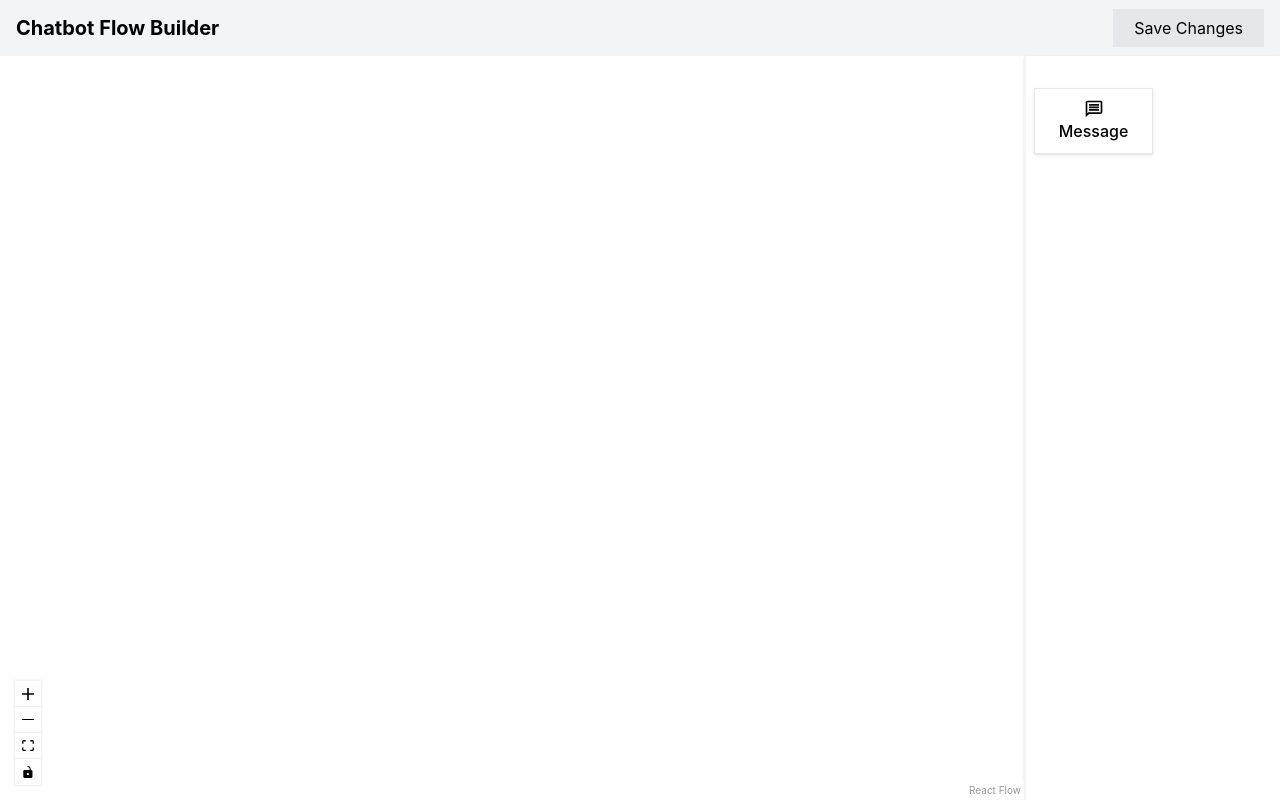
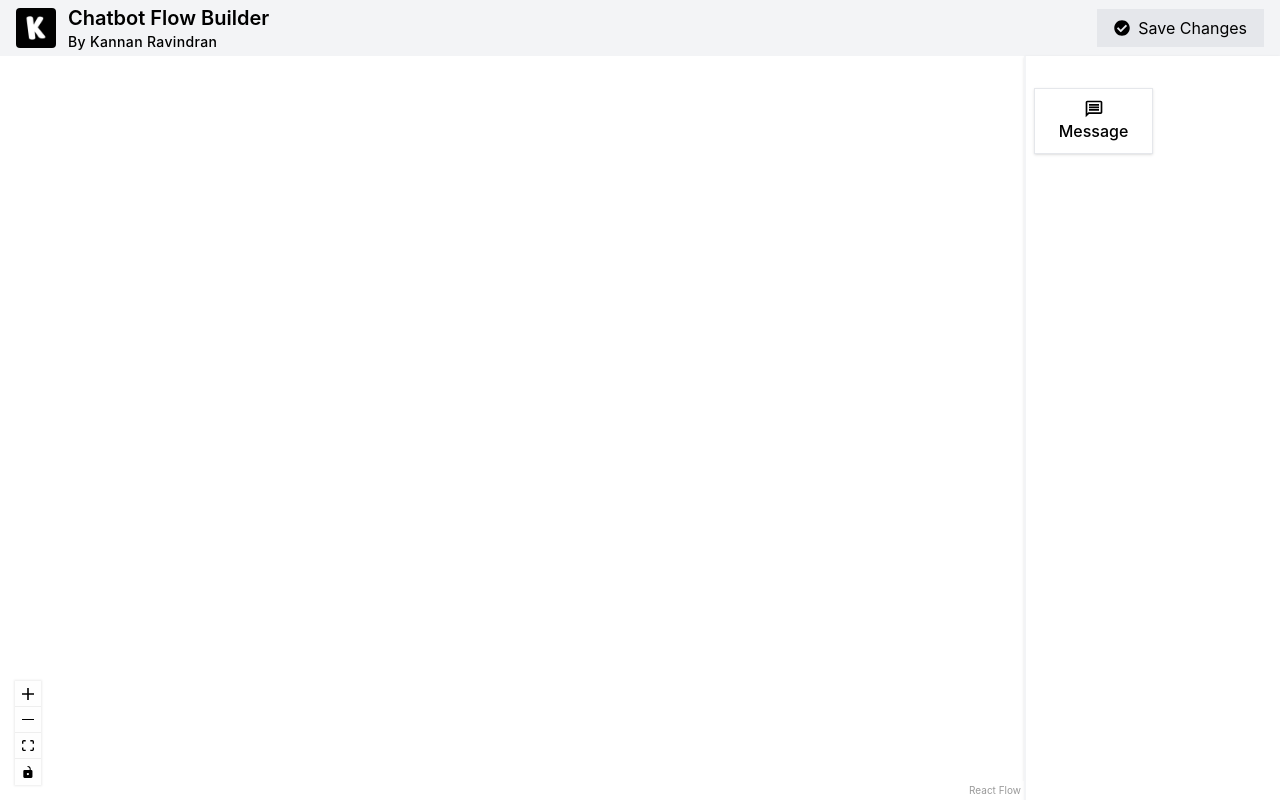
Before and after one commit to kannan-ravi/chat-flow-builder, a React (Vite) app: page / in a window 1280 px wide. Built offline with nearby package versions, Linux system fonts and the light colour scheme.

Commit message:
Save feature is completed

```diff
--- a/index.html
+++ b/index.html
@@ -2,6 +2,7 @@
 <html lang="en">
   <head>
     <meta charset="UTF-8" />
+    <link rel="icon" href="logo.jpg" type="image/x-icon">
     <meta name="viewport" content="width=device-width, initial-scale=1.0" />
     <title>Chatbot Flow</title>
   </head>
--- a/package.json
+++ b/package.json
@@ -16,6 +16,7 @@
     "react": "^19.1.0",
     "react-dom": "^19.1.0",
     "react-icons": "^5.5.0",
+    "react-toastify": "^11.0.5",
     "tailwindcss": "^4.1.11"
   },
   "devDependencies": {
--- a/src/App.tsx
+++ b/src/App.tsx
@@ -10,6 +10,7 @@ import {
   type Connection,
   type IsValidConnection,
   type NodeMouseHandler,
+  getConnectedEdges,
 } from "@xyflow/react";
 
 import Header from "./components/layout/Header";
@@ -19,6 +20,8 @@ import { initialNodes } from "./constants/initial-node";
 import { initialEdges } from "./constants/initial-edge";
 import type { AppNode, TextMessageNode } from "./types/nodes";
 import type { AppEdge } from "./types/edge";
+import { Bounce, toast, ToastContainer } from "react-toastify";
+import Toast from "./components/ui/Toast";
 
 function App() {
   const [nodes, setNodes, onNodesChange] = useNodesState<AppNode>(initialNodes);
@@ -121,9 +124,52 @@ function App() {
     setNodes((prev) => prev.map((n) => ({ ...n, selected: false })));
   }, [setNodes]);
 
+  const onSaveChanges = useCallback(() => {
+    const connectedNodesIds = new Set();
+
+    edges.forEach((edge) => {
+      connectedNodesIds.add(edge.source);
+      connectedNodesIds.add(edge.target);
+    });
+
+    const unconnectedNodes = nodes.filter(
+      (node) => !connectedNodesIds.has(node.id)
+    );
+
+    if (unconnectedNodes.length > 0) {
+      toast.error(
+        <Toast heading="Flow is invalid" description="Cannot be saved. Please check." />,
+        {
+          position: "top-center",
+          autoClose: 3000,
+          hideProgressBar: false,
+          closeOnClick: false,
+          pauseOnHover: true,
+          draggable: true,
+          theme: "light",
+          transition: Bounce,
+        }
+      );
+    } else {
+      toast.success(
+        <Toast heading="Flow is valid" description="It's saved. You can now proceed." />,
+        {
+          position: "top-center",
+          autoClose: 3000,
+          hideProgressBar: false,
+          closeOnClick: false,
+          pauseOnHover: true,
+          draggable: true,
+          theme: "light",
+          transition: Bounce,
+        }
+      );
+    }
+  }, [nodes, edges]);
+
   return (
     <>
-      <Header />
+      <Header onSaveChanges={onSaveChanges} />
       <main className="h-[calc(100vh-56px)] flex">
         <ReactFlowProvider>
           <DndContext onDragEnd={handleDragEnd}>
@@ -147,6 +193,7 @@ function App() {
             />
           </DndContext>
         </ReactFlowProvider>
+        <ToastContainer />
       </main>
     </>
   );
--- a/src/components/layout/Header.tsx
+++ b/src/components/layout/Header.tsx
@@ -1,12 +1,32 @@
-import Button from "../ui/Button"
+import { FaCheckCircle } from "react-icons/fa";
+import Logo from "/logo.jpg";
 
-function Header() {
+type HeaderPropsType = {
+  onSaveChanges: () => void;
+};
+function Header({ onSaveChanges }: HeaderPropsType) {
   return (
     <header className="flex justify-between items-center h-14 bg-gray-100 px-4">
-      <h1 className="text-xl font-bold">Chatbot Flow Builder</h1>
-      <Button type="button" color="light" size="medium">Save Changes</Button>
+      <div className="flex items-center gap-3">
+        <img src={Logo} alt="Logo" className="w-10 h-10 rounded" />
+        <div>
+          <h1 className="text-xl font-semibold">Chatbot Flow Builder</h1>
+          <p className="text-sm font-medium tracking-wide">
+            By Kannan Ravindran
+          </p>
+        </div>
+      </div>
+
+      <button
+        className="border cursor-pointer transition duration-300 outline-0 flex items-center gap-2 bg-gray-200 text-black border-gray-200 px-4 py-1.5 text-base"
+        type="button"
+        onClick={onSaveChanges}
+      >
+        <FaCheckCircle />
+        Save Changes
+      </button>
     </header>
-  )
+  );
 }
 
-export default Header
+export default Header;
--- a/src/components/ui/Button.tsx
+++ /dev/null
@@ -1,30 +0,0 @@
-type propsType = {
-  children: React.ReactNode
-  type: "button" | "submit" | "reset"
-  color: "primary" | "secondary" | "light"
-  size: "small" | "medium" | "large"
-}
-
-function Button({ children, type, color, size }: propsType) {
-  const colors = {
-    primary: "bg-black text-white",
-    secondary: "bg-white text-black",
-    light: "bg-gray-200 text-black border-gray-200",
-  }
-
-  const sizes = {
-    small: "px-2 py-1 text-sm",
-    medium: "px-5 py-1.5 text-base",
-    large: "px-7 py-2 text-lg",
-  }
-  return (
-    <button
-      type={type}
-      className={`border cursor-pointer transition duration-300 outline-0 ${colors[color]} ${sizes[size]}`}
-    >
-      {children}
-    </button>
-  );
-}
-
-export default Button
--- /dev/null
+++ b/src/components/ui/Toast.tsx
@@ -0,0 +1,14 @@
+type ToastPropsType = {
+  heading: string;
+  description: string;
+};
+const Toast = ({ heading, description }: ToastPropsType) => {
+  return (
+    <div>
+      <p className="text-base font-medium">{heading}</p>
+      <p className="text-sm font-medium">{description}</p>
+    </div>
+  );
+};
+
+export default Toast;
```
Also changed, not shown: public/logo.jpg (added), 1 other file (tests, documents, lock files or other folders).
